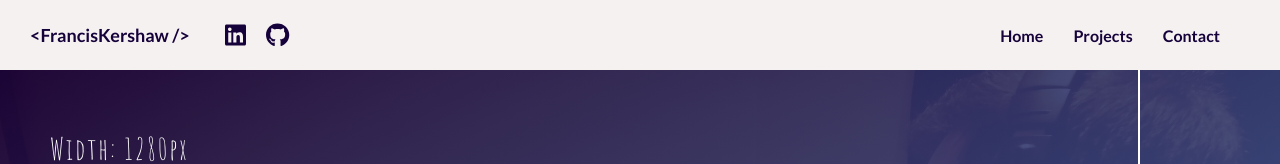
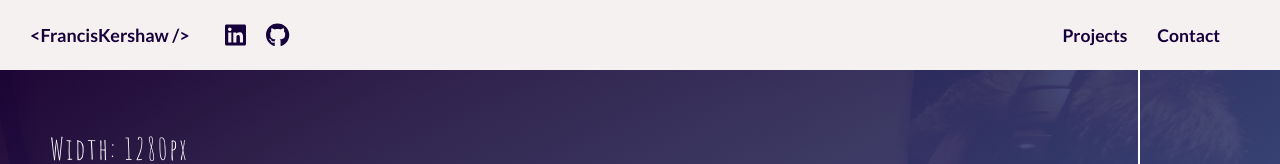
Before and after one commit to franciskershaw/franciskportfolio, a React (Create React App) app in the folder frontend/: page / in a window 1280 px wide. Shown: the top 164 px of the page. Built offline with nearby package versions, Linux system fonts and the light colour scheme; no server answers.

Commit message:
add hover effects to rest of nav links

```diff
--- a/frontend/src/components/Header/Header.js
+++ b/frontend/src/components/Header/Header.js
@@ -26,9 +26,6 @@ const Header = (props) => {
         {winWidth > 767 ? (
           <ul>
             <li>
-              <a href="#hero">Home</a>
-            </li>
-            <li>
               <a href="#projects">Projects</a>
             </li>
             <li>
--- a/frontend/src/components/Header/_header.scss
+++ b/frontend/src/components/Header/_header.scss
@@ -37,10 +37,10 @@
           color: $darkColor;
           font-size: calc($default-font-size * 1.5);
           margin-right: 2rem;
-          transition: .2s;
+          transition: 0.2s;
 
           &:hover {
-            transform:scale(1.1);
+            transform: scale(1.1);
           }
         }
       }
@@ -69,9 +69,15 @@
     ul {
       list-style: none;
       li {
-        display: inline;
+        display: inline-block;
         margin-right: 3rem;
         font-weight: 600;
+        font-size: 1.75rem;
+        transition: 0.2s;
+
+        &:hover {
+          transform: scale(1.1);
+        }
 
         a {
           text-decoration: none;
--- a/frontend/src/components/Sidebar/_sidebar.scss
+++ b/frontend/src/components/Sidebar/_sidebar.scss
@@ -24,7 +24,6 @@
     margin: 0;
     padding: 0;
     list-style: none;
-		font-size: 3rem;
     font-weight: 300;
     color: $lightColor;
     width: 100%;
@@ -32,16 +31,17 @@
 
     li {
       margin-bottom: 8rem;
+      display: block;
+      font-size: 3rem;
+      transition: 0.2s;
+
+      &:hover {
+        transform: scale(1.1);
+      }
 
       a {
-				font-size: inherit;
         color: inherit;
         text-decoration: none;
-			}
-
-			&:hover {
-				// CHANGE THIS!
-				font-weight: 400;
       }
     }
   }
```
Lines whose indentation alone changed are shown as unchanged.
